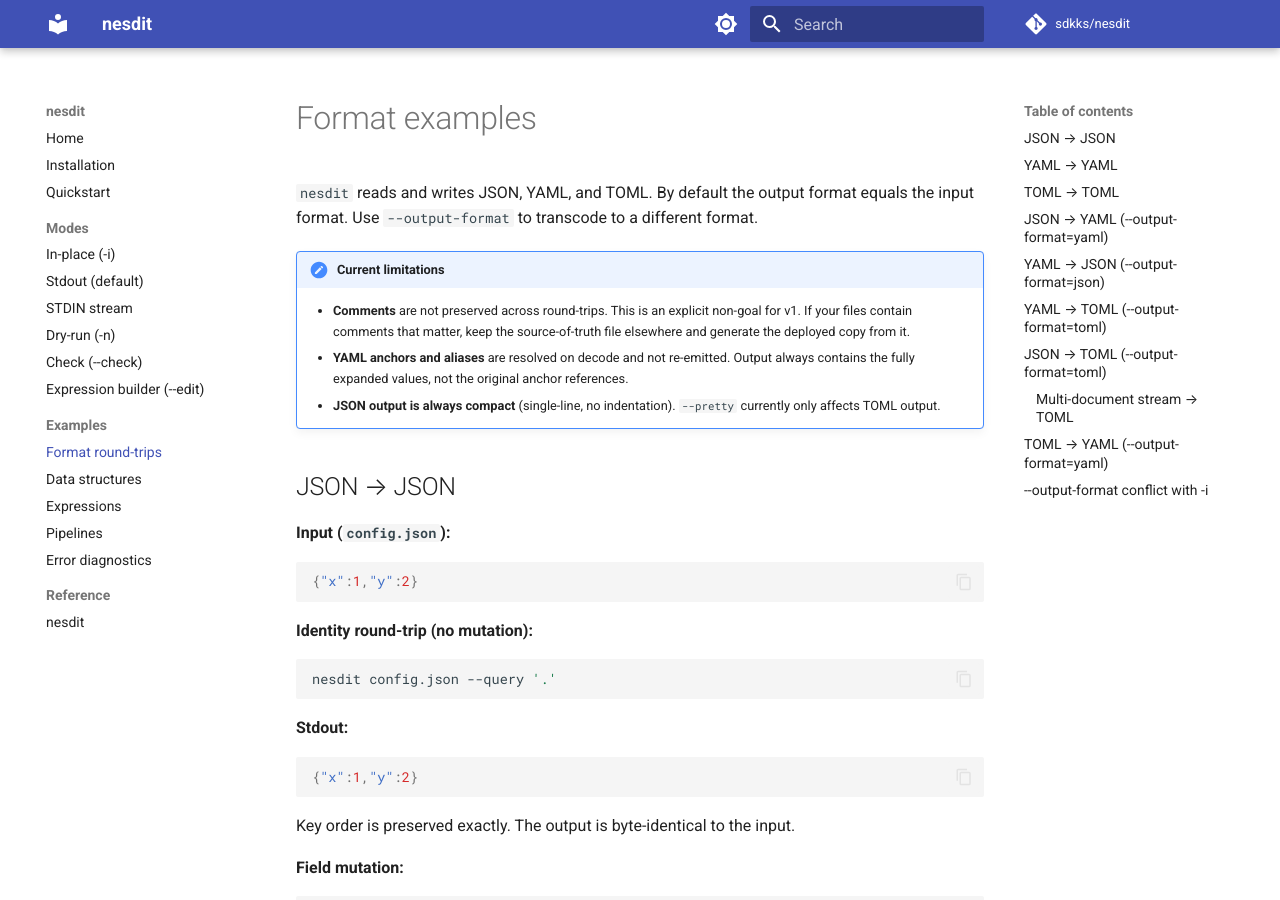
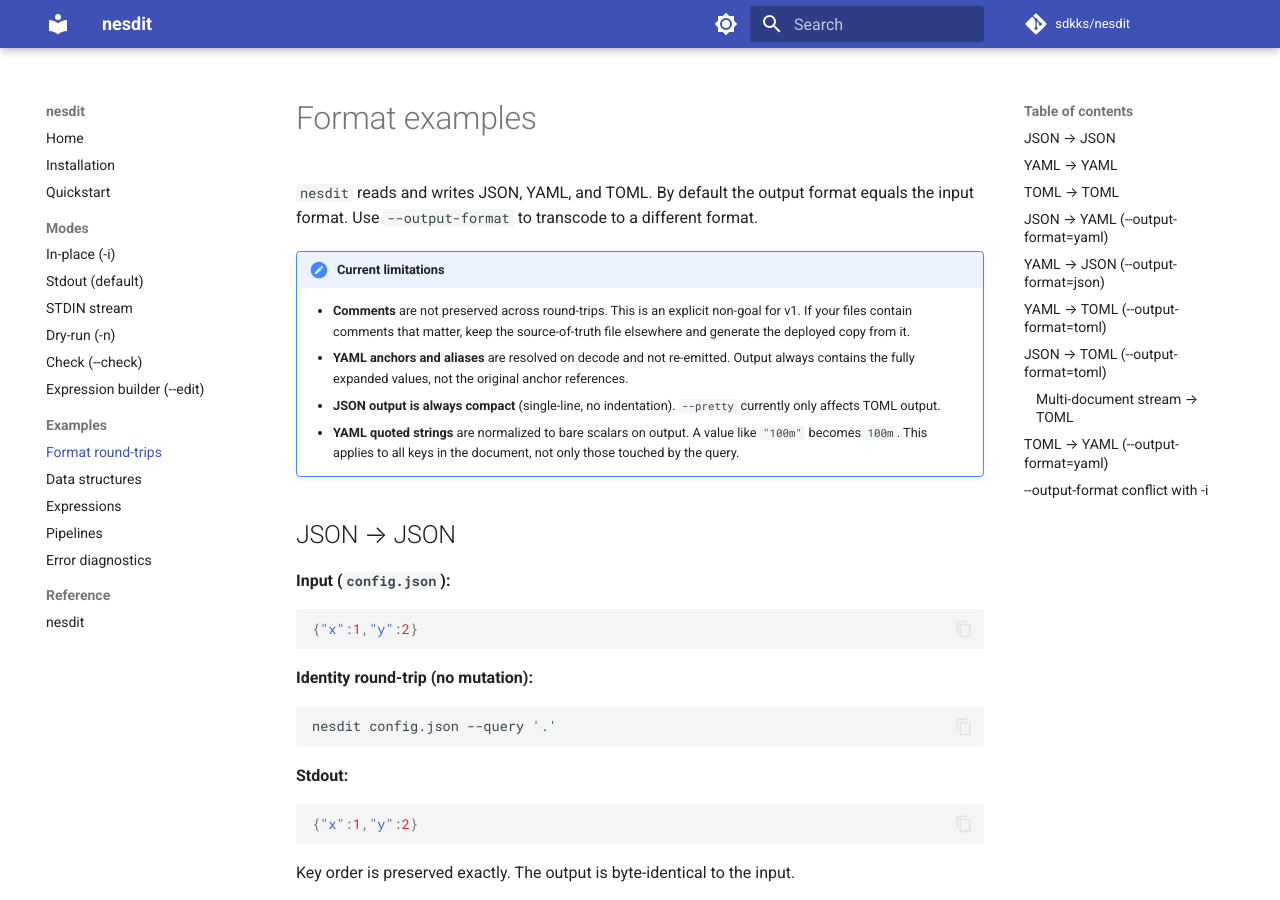
Before and after one commit to sdkks/nesdit, an MkDocs documentation site: the page built from docs/examples/formats/index.md, in a window 1280 px wide and 900 px high. Built offline with MkDocs 1.6.1 and Material for MkDocs 9.7.7, drawn with Linux system fonts in a browser that asks for light colours; comment, search, counter and statistics services are not loaded.

Commit message:
docs: add remaining drift fixes — YAML quoted strings and README callout
Document that YAML quoted strings are normalized to bare scalars on output
(e.g. "100m" → 100m), affecting all keys not just those touched by the query.
This was the last undocumented behavior from the drift audit.

Add a "Known behaviors" callout to the README formats section listing all five
normalization behaviors in one place: comment stripping, YAML anchor expansion,
quoted-string normalization, TOML inline-table rewrite, and JSON compact output.

```diff
--- a/docs/examples/formats/index.md
+++ b/docs/examples/formats/index.md
@@ -6,6 +6,7 @@
     - **Comments** are not preserved across round-trips. This is an explicit non-goal for v1. If your files contain comments that matter, keep the source-of-truth file elsewhere and generate the deployed copy from it.
     - **YAML anchors and aliases** are resolved on decode and not re-emitted. Output always contains the fully expanded values, not the original anchor references.
     - **JSON output is always compact** (single-line, no indentation). `--pretty` currently only affects TOML output.
+    - **YAML quoted strings** are normalized to bare scalars on output. A value like `"100m"` becomes `100m`. This applies to all keys in the document, not only those touched by the query.
 
 ## JSON → JSON
 
```
Also changed, not shown: README.md (+2 -0 lines).
